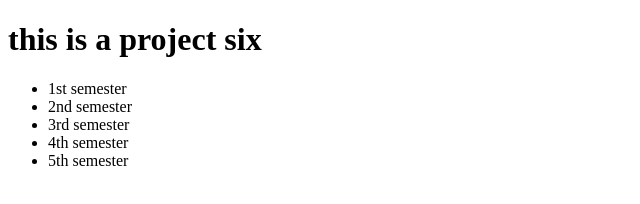
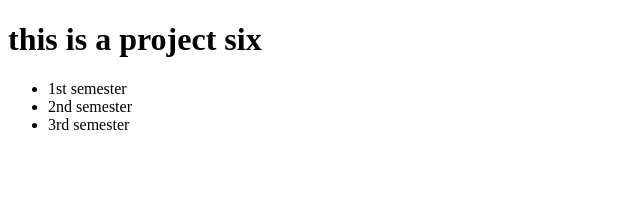
Before and after one commit to rayhan352/Assignment_6, a plain HTML site: page index.html in a window 1280 px wide. Shown: the whole page, without its empty margins (0-640 px from the left). Drawn offline with Linux system fonts and the light colour scheme.

Commit message:
first commit

```diff
--- a/index.html
+++ b/index.html
@@ -11,8 +11,6 @@
         <li>1st semester </li>
         <li>2nd semester</li>
         <li>3rd semester</li>
-        <li>4th semester</li>
-        <li>5th semester</li>
     </ul>
 </body>
 </html>
```
